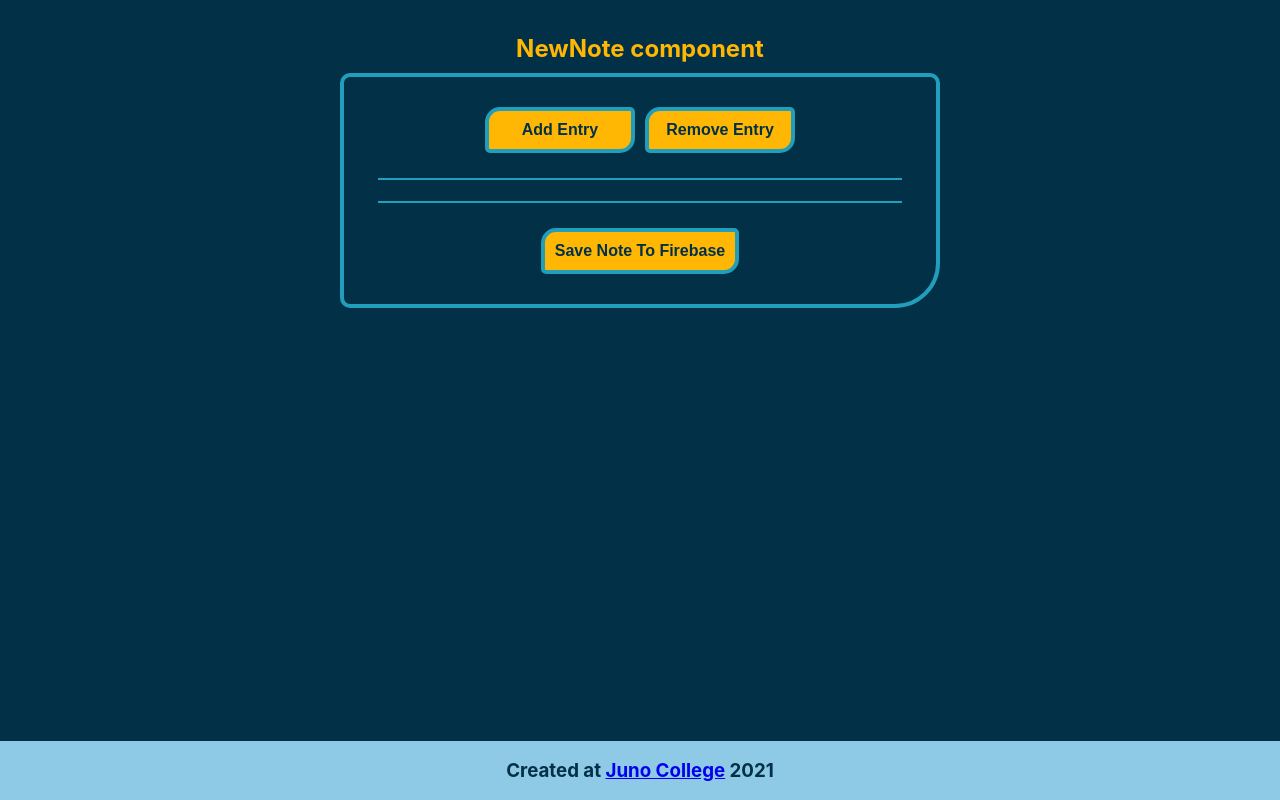
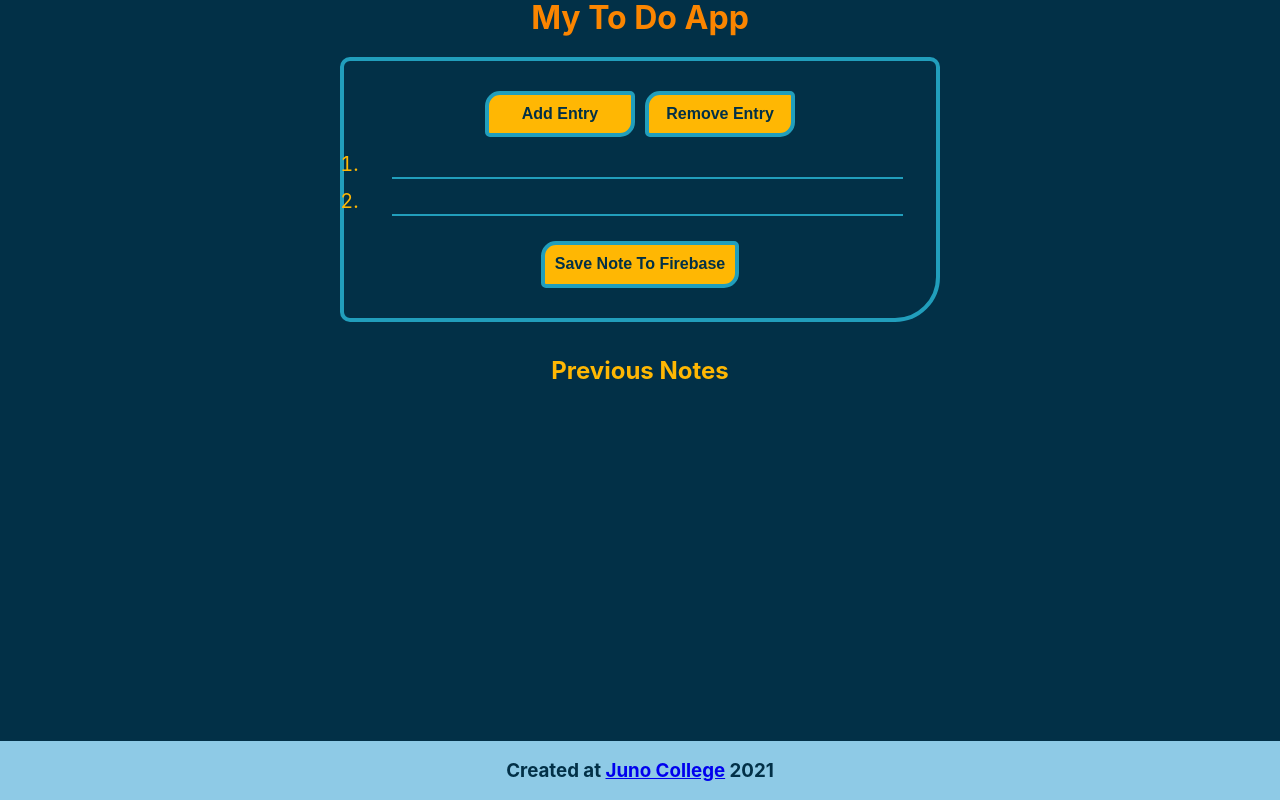
Before and after one commit to staedtlernorica/long-vuong-project-three, a React (Create React App) app: page / in a window 1280 px wide. Built offline with nearby package versions, Linux system fonts and the light colour scheme; no server answers; the database is empty.

Commit message:
refactor mvp

```diff
--- a/src/App.js
+++ b/src/App.js
@@ -12,13 +12,13 @@ function App() {
     <>
       <div className="App wrapper">
 
-        {/* <h1>My To Do App</h1> */}
+        <h1>My To Do App</h1>
 
         <NewNote/>
 
 
-        {/* <h2>Previous Notes</h2>
-        <p>Click finished entry to cross out</p> */}
+        <h2>Previous Notes</h2>
+        {/* <p>Click finished entry to cross out</p> */}
         <AllPreviousNotes />
 
       </div>
--- a/src/NewNote.js
+++ b/src/NewNote.js
@@ -62,7 +62,7 @@ function NewNote() {
             dbRef.push([...finalEntries])
             console.log([...finalEntries])
 
-        } else{
+        } else {
             alert('can\'t have empty entries')
         }
     }
@@ -71,9 +71,7 @@ function NewNote() {
     return (
 
         <>
-            <h2>NewNote component</h2>
-
-            <form className="userEntry" action=''>
+              <form className="userEntry" action=''>
 
                 <button value={1} onClick={(event) => changeNumberOfEntries(event)} tabIndex="0">
                     Add Entry
@@ -86,11 +84,14 @@ function NewNote() {
                     {
                         allEntries.map((entry, indexOf) => {
 
+
                             return (
-                                <EntryRow
-                                    index={indexOf}
-                                    insertNewEntry={insertNewEntry}
-                                />
+                                <li>
+                                    <EntryRow
+                                        index={indexOf}
+                                        insertNewEntry={insertNewEntry}
+                                    />
+                                </li>
                             )
                         })
                     }
--- a/src/PreviousNote.js
+++ b/src/PreviousNote.js
@@ -28,11 +28,10 @@ function PreviousNote(props) {
     }
 
 
+    // could also have user to click on edit icon, open a temp popup window, have user enter new entry, THEN save to firebase once user finished; so dont send every new keystroke to firebase
     function changeEntry(value, index) {
 
-        // go to id
-        // go to index
-        // set index
+        firebase.database().ref(`${noteId}/${index}/entry`).set(value)
     }
 
     return (
@@ -50,11 +49,13 @@ function PreviousNote(props) {
                                 <EntryRow
                                     id={props.noteObj.noteId}
                                     entry={individualEntry.entry}
-                                    insertNewEntry={changeEntry} />
+                                    insertNewEntry={changeEntry}
+                                    index={index} />
 
                                 <i class="fas fa-check-square fa-2x" onClick={(event) => changeNoteStatus(
                                     event, noteId, index
                                 )}></i>
+                                {/* <i class="fas fa-edit fa-2x"></i> */}
                             </li>
 
                         )
```
